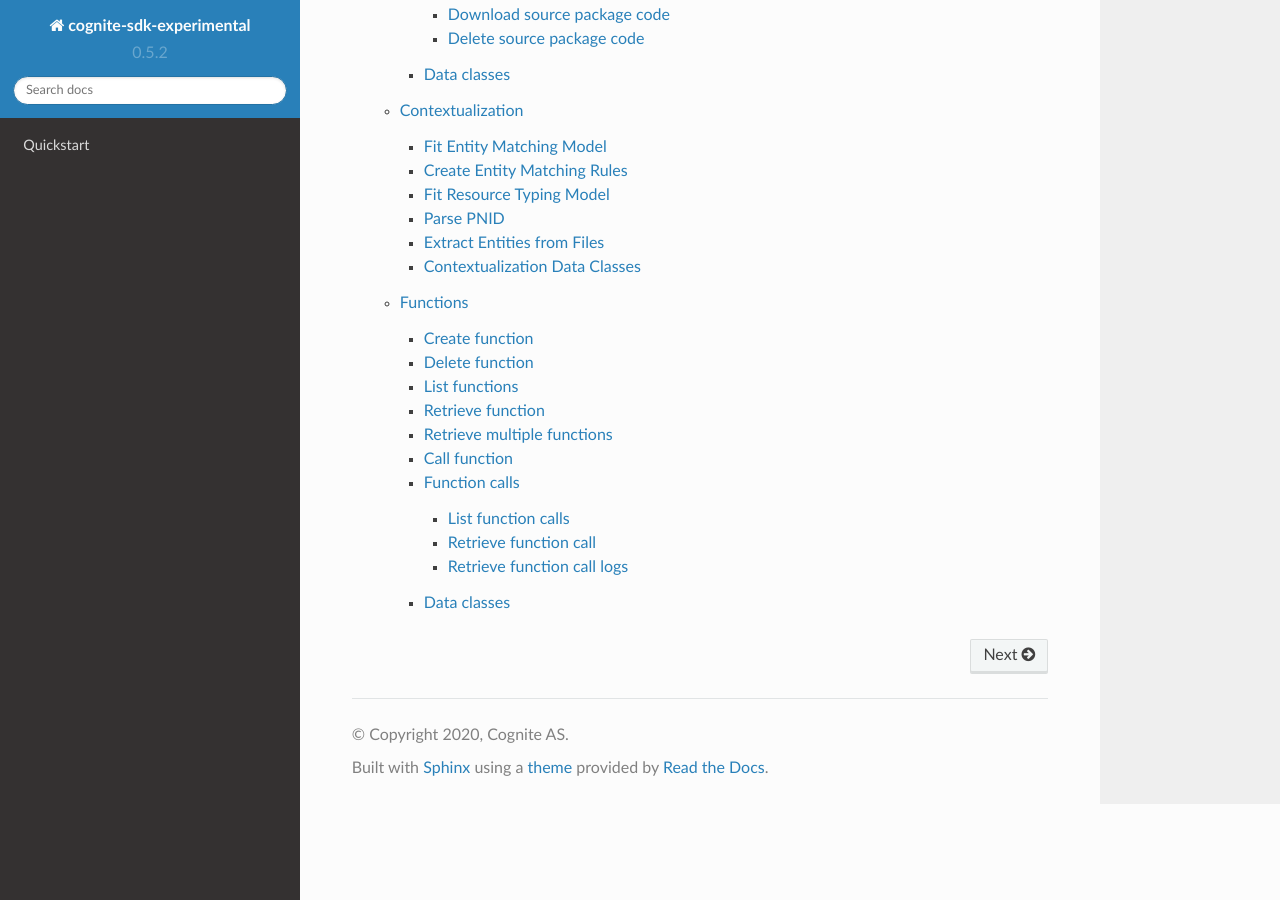
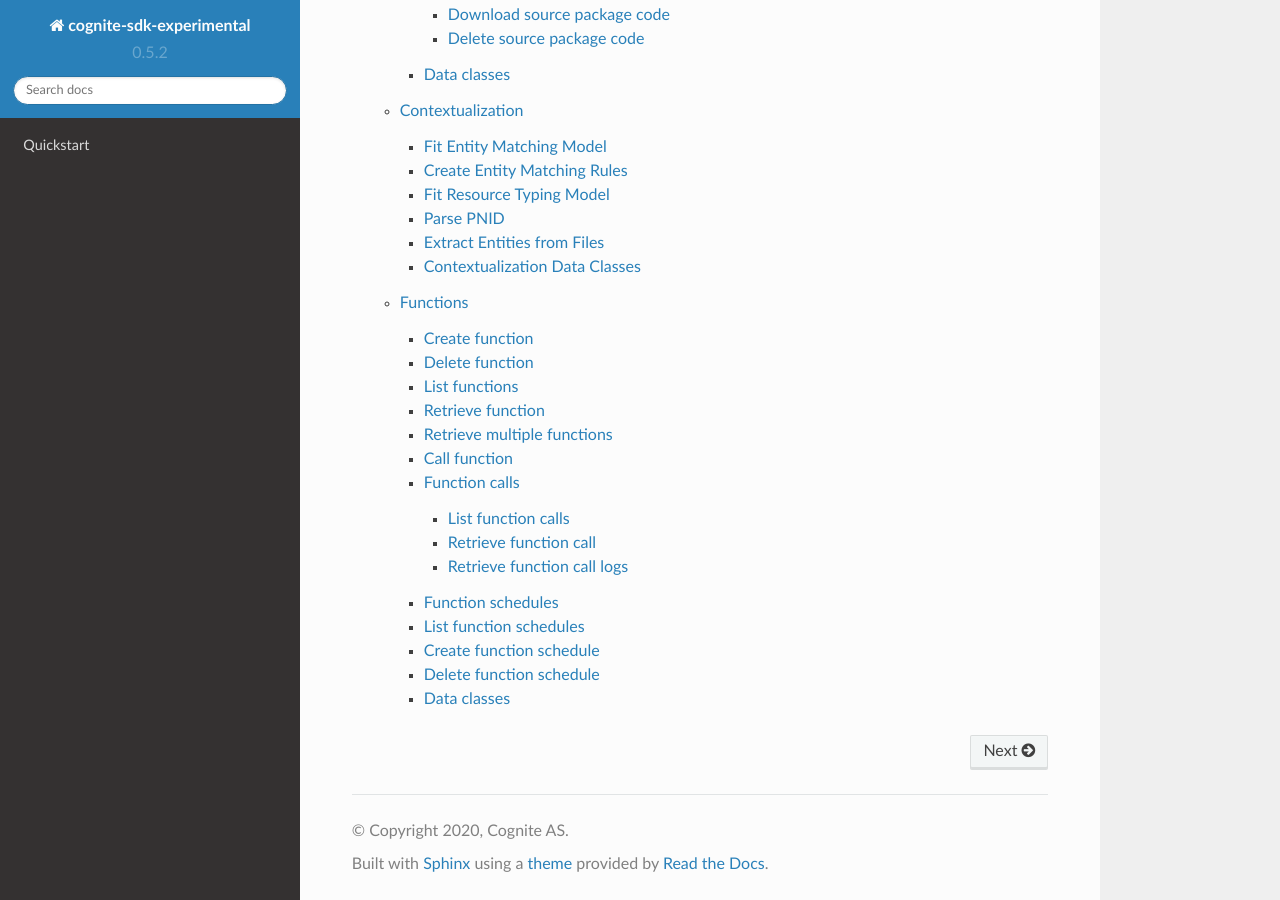
Before and after one commit to cognitedata/cognite-sdk-python-experimental, a Sphinx documentation site: the page built from docs/source/index.rst, in a window 1280 px wide and 900 px high, scrolled down 2401 px. Built offline with Sphinx 7.4.7 and the Read the Docs theme 2.0.0, drawn with Linux system fonts in a browser that asks for light colours.

Commit message:
Update docs for Function schedules

```diff
--- a/docs/source/cognite.rst
+++ b/docs/source/cognite.rst
@@ -388,6 +388,20 @@ Retrieve function call logs
 ~~~~~~~~~~~~~~~~~~~~~~~~~~~
 .. automethod:: cognite.experimental._api.functions.FunctionCallsAPI.get_logs
 
+Function schedules
+^^^^^^^^^^^^^^^^^^
+List function schedules
+^^^^^^^^^^^^^^^^^^^^^^^
+.. automethod:: cognite.experimental._api.functions.FunctionSchedulesAPI.list
+
+Create function schedule
+^^^^^^^^^^^^^^^^^^^^^^^
+.. automethod:: cognite.experimental._api.functions.FunctionSchedulesAPI.create
+
+Delete function schedule
+^^^^^^^^^^^^^^^^^^^^^^^
+.. automethod:: cognite.experimental._api.functions.FunctionSchedulesAPI.delete
+
 Data classes
 ^^^^^^^^^^^^
 .. automodule:: cognite.experimental.data_classes.functions
```
